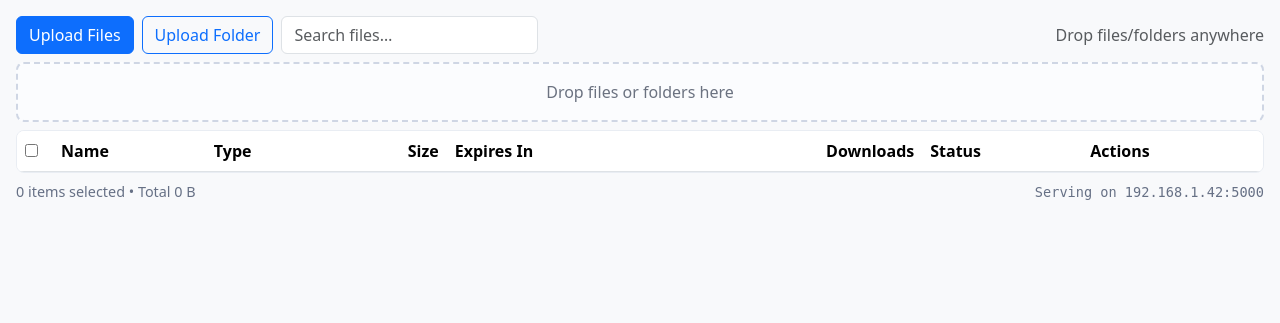
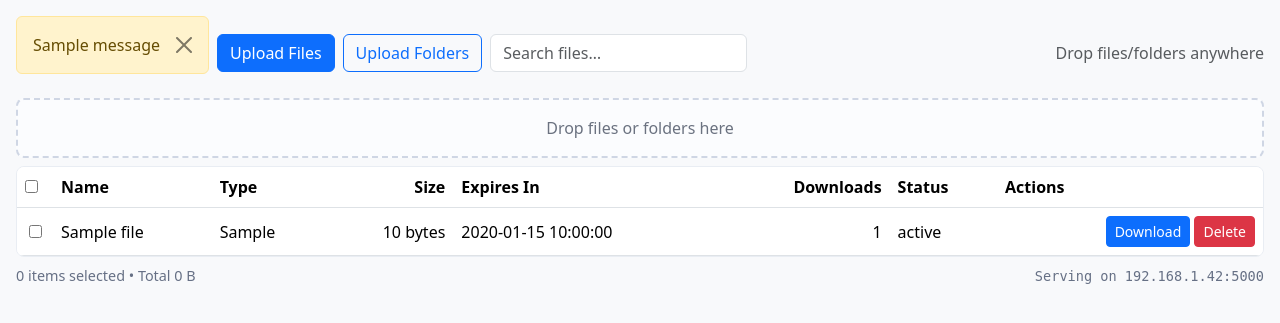
Before and after one commit to Golden-Leaves/FilePod, a Flask app: page /room in a window 1280 px wide. Shown: the part 71-394 px from the top of the page. Run offline with Flask 3, Linux system fonts and the light colour scheme; tables that the repository leaves empty hold one stand-in row (values such as "Sample post"); one stand-in notice (Sample message) is shown; lists and menus that the app fills with data are empty; some libraries are stand-ins or nearby versions.

Commit message:
Convert file uploading and rendering to python

```diff
--- /dev/null
+++ b/forms.py
@@ -0,0 +1,6 @@
+from flask_wtf import FlaskForm
+from wtforms import StringField, SubmitField,PasswordField,FileField
+from wtforms.validators import InputRequired, URL,Email,Length,DataRequired
+
+class UploadFileForm(FlaskForm):
+    files = FileField("File",validators=[DataRequired("No files selected")])
--- a/main.py
+++ b/main.py
@@ -7,20 +7,19 @@ from flask_sqlalchemy import SQLAlchemy
 from sqlalchemy.orm import relationship, DeclarativeBase, Mapped, mapped_column
 from sqlalchemy import Integer, String, Text,ForeignKey
 from functools import wraps
-from werkzeug.security import generate_password_hash, check_password_hash
 import os
 from dotenv import load_dotenv
 import secrets
 from werkzeug.utils import secure_filename
 from mime_utils.mime_categorizer import categorize_file
-
+from forms import UploadFileForm
 env_path = os.path.join(os.path.dirname(os.path.abspath(__file__)),".env")
 load_dotenv(env_path)
 DEFAULT_TTL = timedelta(hours=1)
 app = Flask(__name__,static_folder="static",template_folder="templates")
 app.config['SECRET_KEY'] = os.getenv("SECRET_KEY")
 app.config["SESSION_TYPE"] = "filesystem"
-
+app.config["UPLOAD_FOLDER"] = os.path.join(app.root_path, "storage")
 Bootstrap(app)
 Session(app)
 
@@ -57,42 +56,41 @@ with app.app_context():
 
 @app.route("/room",methods=["GET","POST"])
 def room():
-    return render_template("room.html")
+    form = UploadFileForm()
+    uploaded_files = db.session.execute(db.select(File)).scalars().all()
+    return render_template("room.html",form=form,uploaded_files=uploaded_files)
 
 @app.route("/upload",methods=["POST"])
 def upload():#Uploads the file to a storage folder and saves metadata to db
-    files = request.files.getlist("files") #FileStorage type
-    uploaded = []
-    base_dir = os.path.dirname(os.path.abspath(__file__))
-    token = secrets.token_urlsafe(16) #Some random token
-    for f in files:
-        filename = secure_filename(f.filename)
-        print(filename)
-        storage_dir = os.path.join(base_dir,"storage",token) #Will be stored in the storage directory with it's associated token
-        os.makedirs(storage_dir,exist_ok=True)
-        stored_path = os.path.join(storage_dir,filename)
-        f.save(stored_path) #Saves the file/folder uploaded into the storage path
+    form = UploadFileForm()
+    if form.validate_on_submit():
+        files = request.files.getlist("files") #If the user uploads multiple files
+        print(files)
+        token = secrets.token_urlsafe(16) #Some random token
 
-        file = File()
-        file.token = token
-        file.name = f.filename
-        file.stored_path = stored_path
-        file.size = os.path.getsize(stored_path) #Get filesize(in bytes)
-        file.mime = f.mimetype
-        file.type = categorize_file(file_path=stored_path)
-        file.expires_at = datetime.now(timezone.utc) + DEFAULT_TTL #default TTL for now
-        db.session.add(file)
+        for f in files:
+            if not f:
+                flash("No file was selected")
+            filename = secure_filename(f.filename)
+            print(filename)
+            storage_dir = os.path.join(app.config["UPLOAD_FOLDER"],token) #Will be stored in the storage directory with it's associated token
+            os.makedirs(storage_dir,exist_ok=True)
+            stored_path = os.path.join(storage_dir,filename)
+            f.save(stored_path) #Saves the file/folder uploaded into the storage path
+
+            file = File()
+            file.token = token
+            file.name = f.filename
+            file.stored_path = stored_path
+            file.size = os.path.getsize(stored_path) #File size in Bytes
+            file.mime = f.mimetype
+            file.type = categorize_file(file_path=stored_path) #Simplified file type
+            file.expires_at = datetime.now(timezone.utc) + DEFAULT_TTL #default TTL for now
+            db.session.add(file)
         db.session.commit()
 
-        uploaded.append({
-            "token": token,
-            "name": f.filename,
-            "size": os.path.getsize(stored_path),
-            "expires_at": (datetime.now(timezone.utc) + DEFAULT_TTL).isoformat() + "Z",
-            "downloads": 0
-        })
+    return redirect(url_for("room"))
 
-    return jsonify({"uploaded":uploaded})
 @app.route("/files")
 def files():
     """Returns a JSON of File objects"""
@@ -109,5 +107,11 @@ def files():
             "download_count": row.download_count,
         })
     return jsonify(payload)
+
+
+# @app.route("/download/<int:token>")
+# def download(token):
+#     """"""
+
 if __name__ == "__main__":
     app.run(debug=True)
--- a/templates/room.html
+++ b/templates/room.html
@@ -4,12 +4,30 @@
 {%block content%}
   <main class="p-3">
     <div class="mb-2 d-flex gap-2 align-items-center flex-wrap">
-      <label class="btn btn-primary mb-0">
-        Upload Files <input id="file-input" type="file" hidden multiple>
-      </label>
-      <label class="btn btn-outline-primary mb-0">
-        Upload Folder <input id="folder-input" type="file" hidden webkitdirectory directory>
-      </label>
+      {% with messages = get_flashed_messages() %}
+        {% if messages %}
+          {% for msg in messages %}
+            <div class="alert alert-warning alert-dismissible fade show" role="alert">
+              {{ msg }}
+              <button type="button" class="btn-close" data-bs-dismiss="alert"></button>
+            </div>
+          {% endfor %}
+        {% endif %}
+      {% endwith %}
+      <form method="POST" action="{{url_for('upload')}}" enctype="multipart/form-data">
+        {{form.hidden_tag()}}
+        <!-- d-none hides the element -->
+        {{ form.files(id="files",multiple=True,class="d-none", onchange="this.form.submit()") }}
+        <!-- for triggers the corresponding element, so this triggers the hidden input -->
+        <label for="files" class="btn btn-primary mb-0">Upload Files</label>
+      </form>
+
+      <form method="POST" action="{{url_for('upload')}}" enctype="multipart/form-data">
+        {{form.hidden_tag()}}
+        {{form.files(id="folders",multiple=True, webkitdirectory=True, directory=True, class="d-none", onchange="this.form.submit()")}}
+        <label for="files" class="btn btn-outline-primary mb-0">Upload Folders</label>
+      </form>
+
       <input id="search" class="form-control w-auto" placeholder="Search files…" />
       <div class="ms-auto text-muted">Drop files/folders anywhere</div>
     </div>
@@ -30,7 +48,44 @@
             <th>Actions</th>
           </tr>
         </thead>
-        <tbody id="rows"></tbody>
+        <tbody id="rows">
+          {% for f in uploaded_files %}
+          <!-- Makes table rows containing all the relevant data -->
+            <tr>
+              <!-- 1) checkbox column-->
+              <td style="width:36px;" class="text-center">
+                <input type="checkbox" name="selected" value="{{ f.token }}">
+              </td>
+
+              <!-- 2) Name -->
+              <td class="name">{{ f.name }}</td>
+
+              <!-- 3) Type -->
+              <td class="type">{{ f.type or "Misc" }}</td>
+
+              <!-- 4) Size -->
+              <td class="text-end size">{{ f.size }} bytes</td>
+
+              <!-- 5) Expires In -->
+              <td class="expires">{{ f.expires_at.strftime("%Y-%m-%d %H:%M:%S") }}</td>
+
+              <!-- 6) Downloads  -->
+              <td class="text-end downloads">{{ f.download_count or 0 }}</td>
+
+              <!-- 7) Status -->
+              <td class="status">{{ f.status or "active" }}</td>
+
+              <!-- 8) Actions-->
+              <td class="text-end">
+                <a href="#room" class="btn btn-sm btn-primary">Download</a>
+                <form method="POST" action="#room" class="d-inline">
+                  <button type="submit" class="btn btn-sm btn-danger">Delete</button>
+                </form>
+              </td>
+            </tr>
+
+          {% endfor %}
+        </tbody>
       </table>
     </div>
 
```
Also changed, not shown: storage/D2UljJ06fG4-W1UH_hhUwg/Migaku_Word_List_ja_2025_8_31.json (added), 3 other files.
